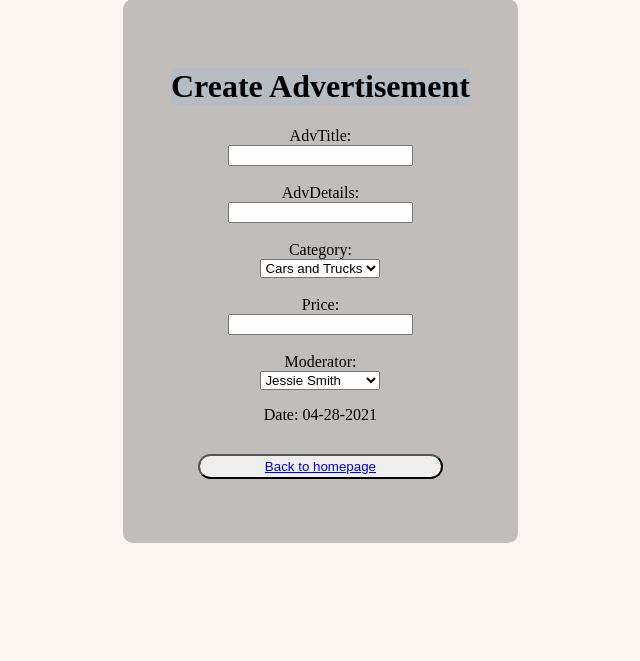
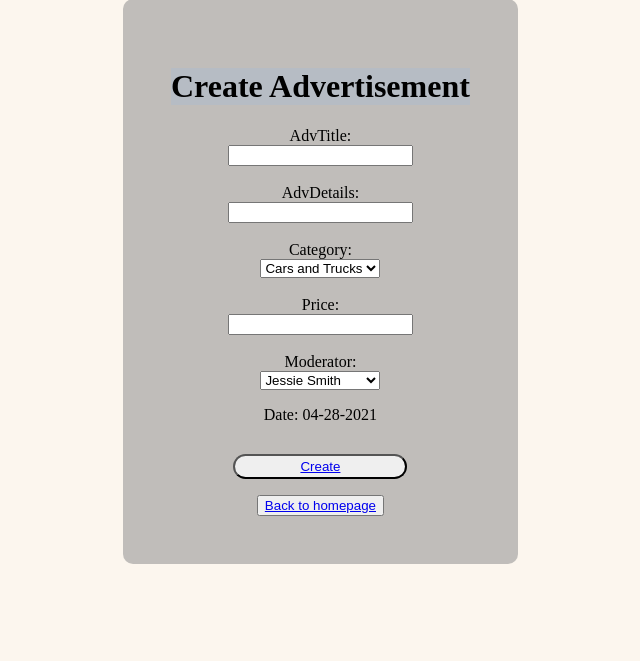
Before and after one commit to smgbx/CS371_2A_NoCoffee_NoSQL, a PHP site: page /add_advertisement.php in a window 1280 px wide. Shown: the part 141-802 px from the top of the page, without its empty margins (377-1017 px from the left). Run offline with PHP 8.4, Linux system fonts and the light colour scheme; the visitor is signed in with stand-in values (Sample User, id 1).

Commit message:
Update add_advertisement.php

```diff
--- a/add_advertisement.php
+++ b/add_advertisement.php
@@ -60,9 +60,9 @@ $user_id = $_SESSION["user_id"];
                 <label class="boxes">
                     Date: <?php echo date("m-d-Y");?>
                 </label><br>
-                <button class="button-wrapper2"><a href="homepage.php">Back to homepage</a></button>
+                <button class="button-wrapper2"><a href="successful_new_ad.php">Create</a></button>
             </form>
-
+            <button class="button-wrapper"><a href="homepage.php">Back to homepage</a></button>
     </div>
 </body>
 </html>
```
